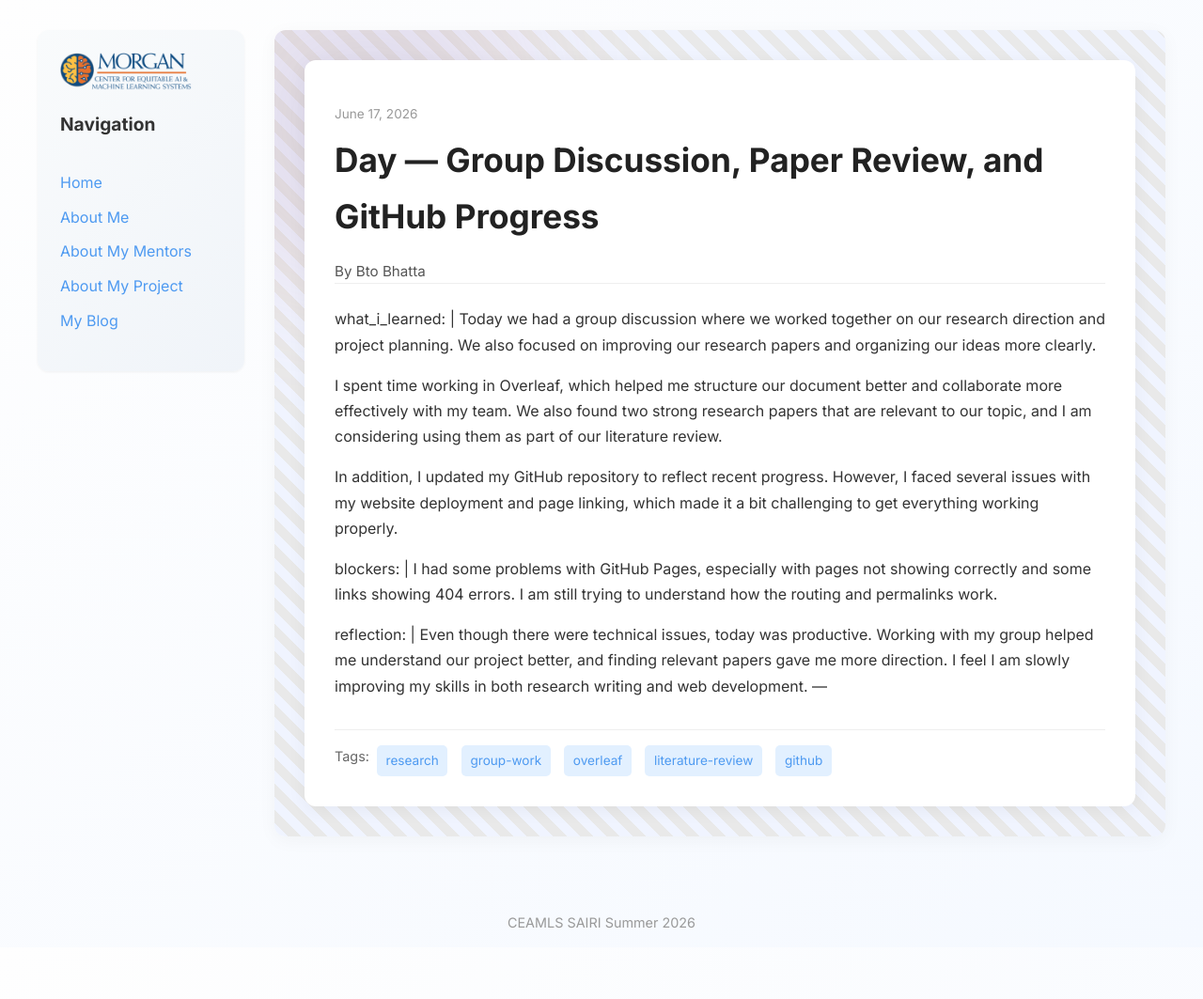
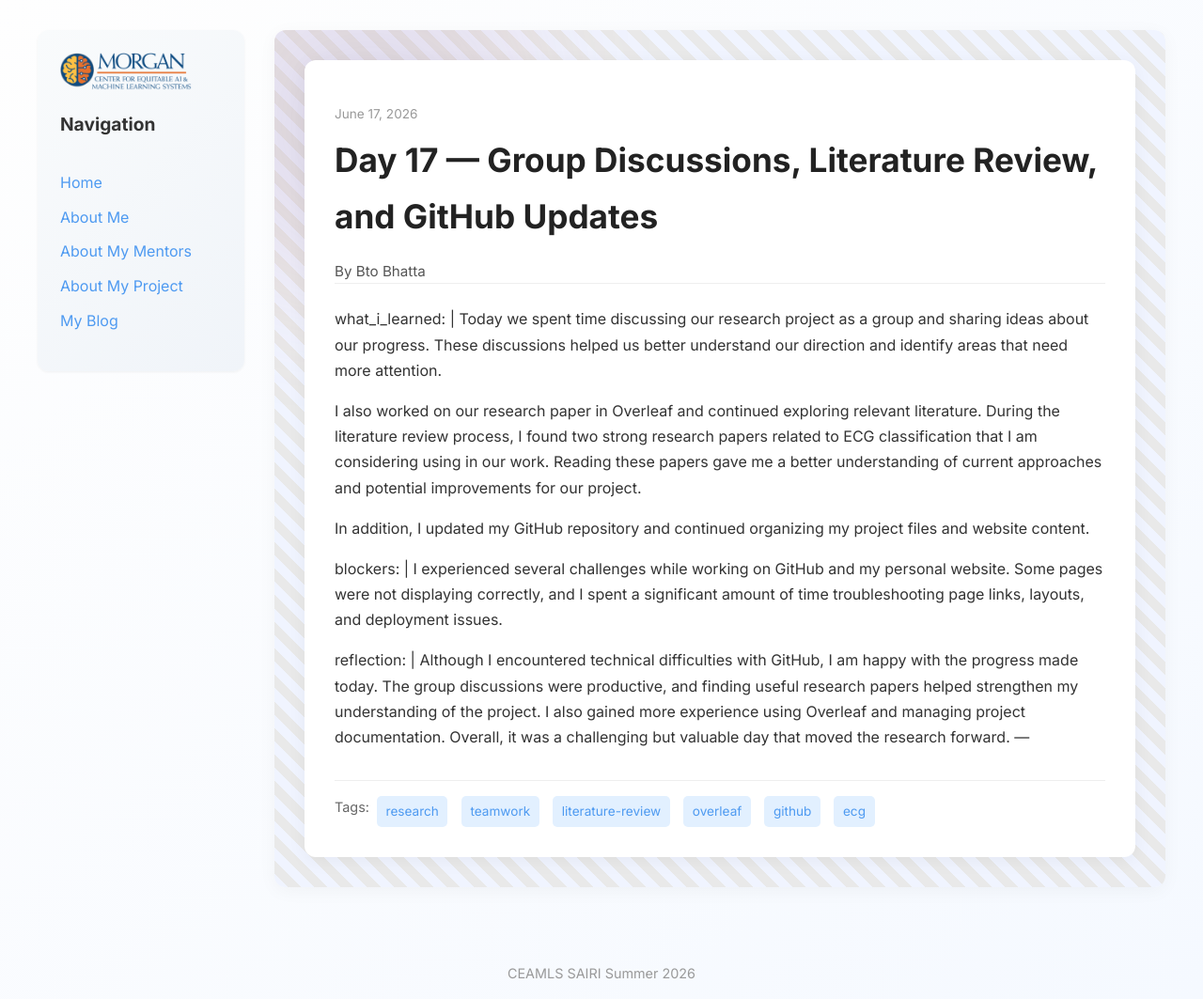
Before and after one commit to BtoBhatta/BtoBhatta, a Jekyll site: the page built from _posts/2026-06-17-day-17.md, in a window 1280 px wide. Shown: the whole page at 94% size. Built offline with Jekyll 4.4.1, drawn with Linux system fonts in a browser that asks for light colours; before the commit the page ends 1008 px from its top, so only the background shows below that.

Commit message:
Update 2026-06-17-day-17.md

```diff
--- a/_posts/2026-06-17-day-17.md
+++ b/_posts/2026-06-17-day-17.md
@@ -1,21 +1,21 @@
 ---
 layout: post
-title: "Day — Group Discussion, Paper Review, and GitHub Progress"
+title: "Day 17 — Group Discussions, Literature Review, and GitHub Updates"
 date: 2026-06-17
-permalink: /day-group-discussion/
-tags: ["research", "group-work", "overleaf", "literature-review", "github"]
+permalink: /day17.html
+tags: ["research", "teamwork", "literature-review", "overleaf", "github", "ecg"]
 ---
 
 what_i_learned: |
-  Today we had a group discussion where we worked together on our research direction and project planning. We also focused on improving our research papers and organizing our ideas more clearly.
+  Today we spent time discussing our research project as a group and sharing ideas about our progress. These discussions helped us better understand our direction and identify areas that need more attention.
 
-  I spent time working in Overleaf, which helped me structure our document better and collaborate more effectively with my team. We also found two strong research papers that are relevant to our topic, and I am considering using them as part of our literature review.
+  I also worked on our research paper in Overleaf and continued exploring relevant literature. During the literature review process, I found two strong research papers related to ECG classification that I am considering using in our work. Reading these papers gave me a better understanding of current approaches and potential improvements for our project.
 
-  In addition, I updated my GitHub repository to reflect recent progress. However, I faced several issues with my website deployment and page linking, which made it a bit challenging to get everything working properly.
+  In addition, I updated my GitHub repository and continued organizing my project files and website content.
 
 blockers: |
-  I had some problems with GitHub Pages, especially with pages not showing correctly and some links showing 404 errors. I am still trying to understand how the routing and permalinks work.
+  I experienced several challenges while working on GitHub and my personal website. Some pages were not displaying correctly, and I spent a significant amount of time troubleshooting page links, layouts, and deployment issues.
 
 reflection: |
-  Even though there were technical issues, today was productive. Working with my group helped me understand our project better, and finding relevant papers gave me more direction. I feel I am slowly improving my skills in both research writing and web development.
+  Although I encountered technical difficulties with GitHub, I am happy with the progress made today. The group discussions were productive, and finding useful research papers helped strengthen my understanding of the project. I also gained more experience using Overleaf and managing project documentation. Overall, it was a challenging but valuable day that moved the research forward.
 ---
```
